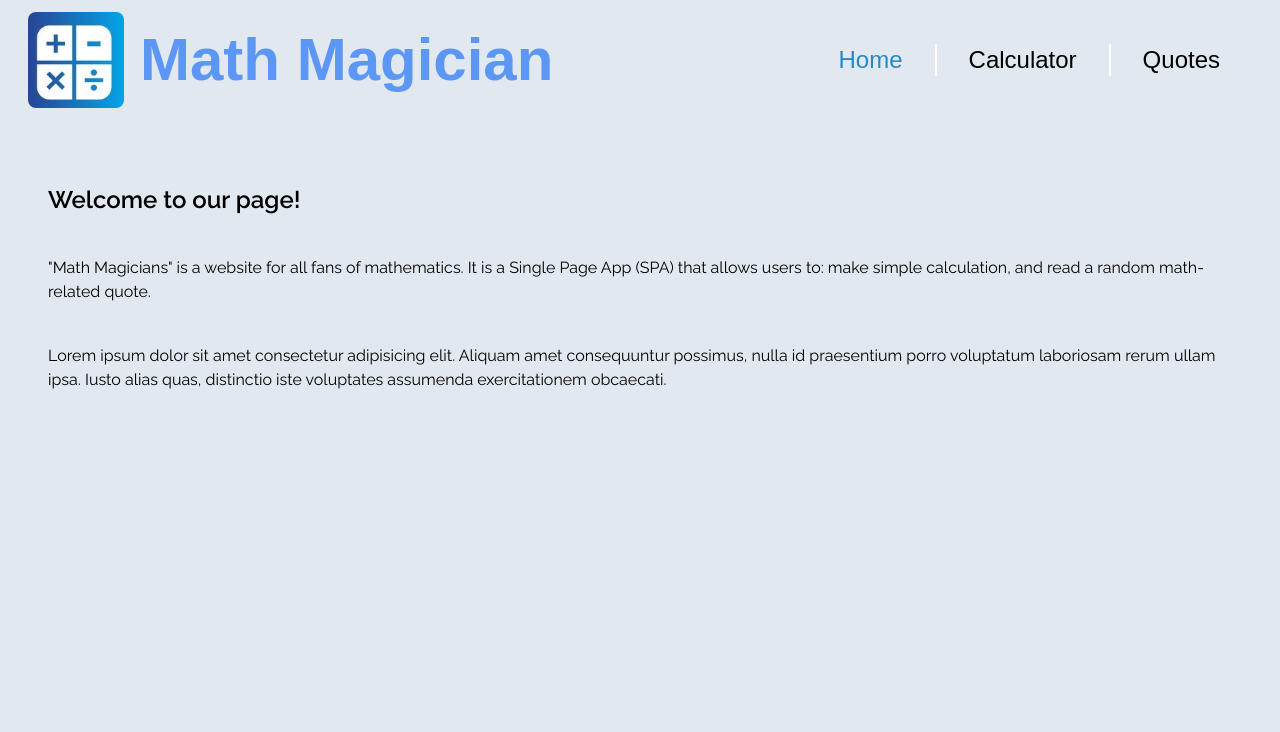
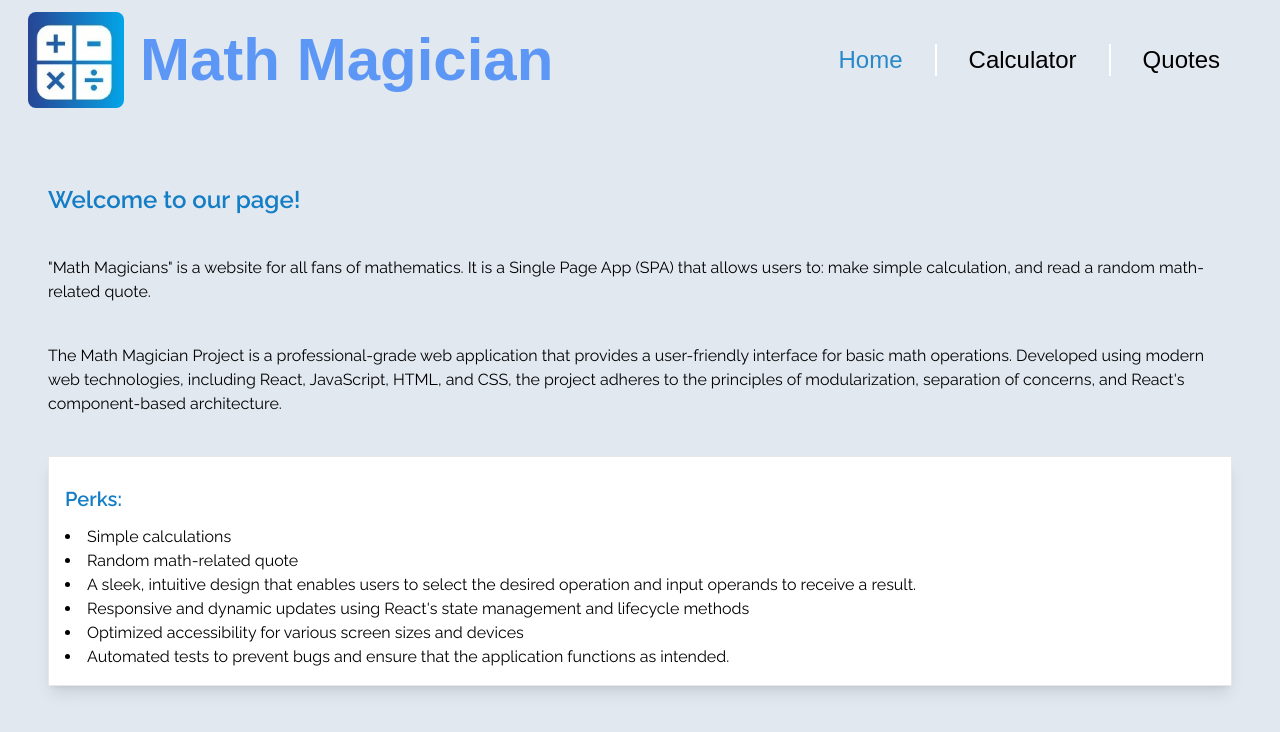
Before and after one commit to michael-duke/Math-Magician, a React (Create React App) app: page / in a window 1280 px wide. Shown: the top 732 px of the page. Built offline with nearby package versions, Linux system fonts and the light colour scheme; a web font is replaced by a local one; what tw-elements would draw is missing.

Commit message:
Add app description and itenstions in the Home component

```diff
--- a/src/pages/Home.js
+++ b/src/pages/Home.js
@@ -3,17 +3,40 @@ import React from 'react';
 const Home = () => (
   <>
     <section className="home mt-7 p-12 space-y-10">
-      <h1 className="font-semibold text-2xl">Welcome to our page!</h1>
+      <h1 className="font-semibold text-2xl text-magic-blue">Welcome to our page!</h1>
       <p>
-        &quot;Math Magicians&quot; is a website for all fans of mathematics.
-        It is a Single Page App (SPA) that allows users to: make simple calculation, and read a random math-related quote.
+        &quot;Math Magicians&quot; is a website for all fans of mathematics. It
+        is a Single Page App (SPA) that allows users to: make simple
+        calculation, and read a random math-related quote.
       </p>
       <p>
-        Lorem ipsum dolor sit amet consectetur adipisicing elit. Aliquam amet
-        consequuntur possimus, nulla id praesentium porro voluptatum laboriosam
-        rerum ullam ipsa. Iusto alias quas, distinctio iste voluptates assumenda
-        exercitationem obcaecati.
+        The Math Magician Project is a professional-grade web application that
+        provides a user-friendly interface for basic math operations. Developed
+        using modern web technologies, including React, JavaScript, HTML, and
+        CSS, the project adheres to the principles of modularization, separation
+        of concerns, and React&apos;s component-based architecture.
       </p>
+      <div className="bg-white shadow-lg border p-4">
+        <h3 className="text-xl my-3 text-magic-blue font-semibold">Perks:</h3>
+        <ul className="list-disc list-inside">
+          <li>Simple calculations</li>
+          <li>Random math-related quote</li>
+          <li>
+            A sleek, intuitive design that enables users to select the desired
+            operation and input operands to receive a result.
+          </li>
+
+          <li>
+            Responsive and dynamic updates using React&apos;s state management
+            and lifecycle methods
+          </li>
+          <li>Optimized accessibility for various screen sizes and devices </li>
+          <li>
+            Automated tests to prevent bugs and ensure that the application
+            functions as intended.
+          </li>
+        </ul>
+      </div>
     </section>
   </>
 );
```
